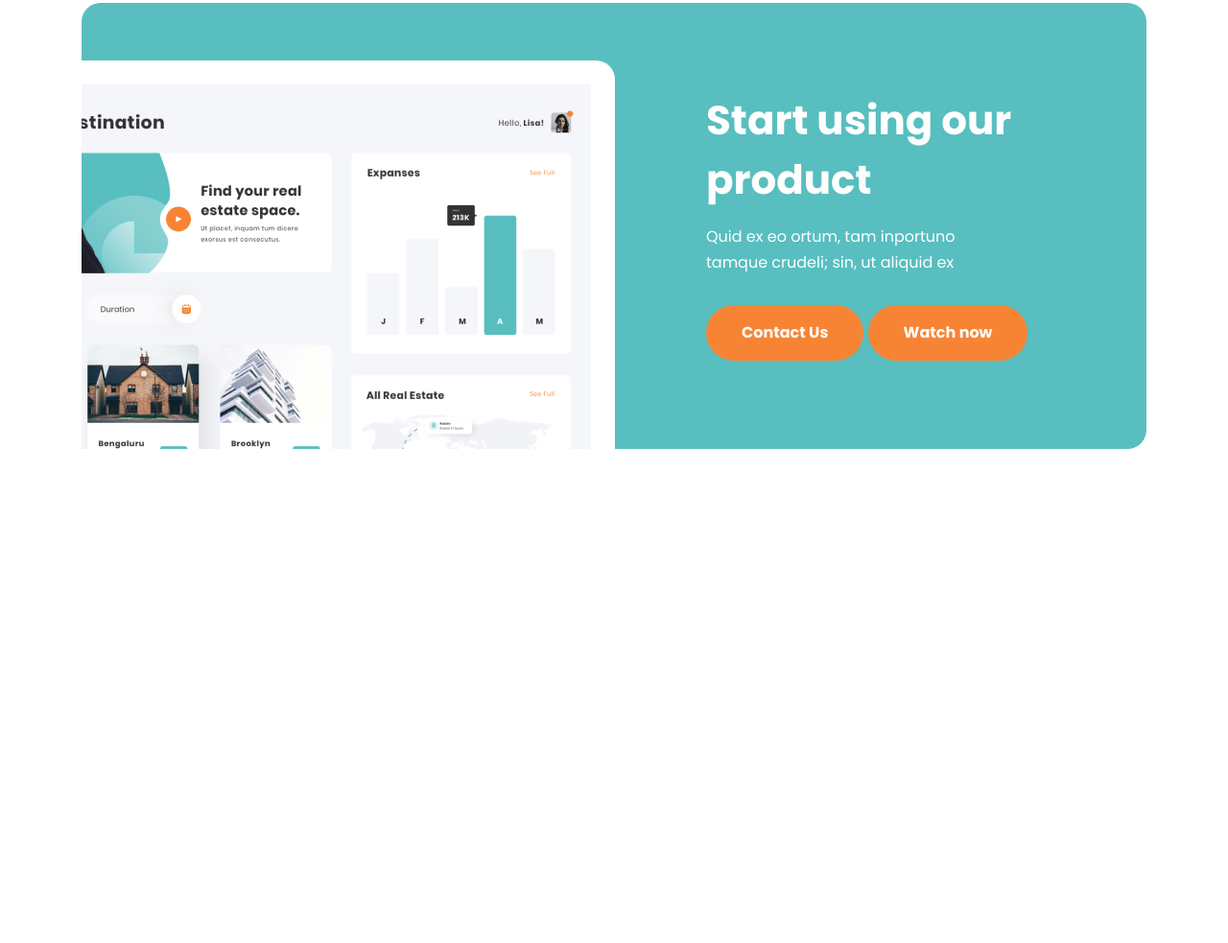
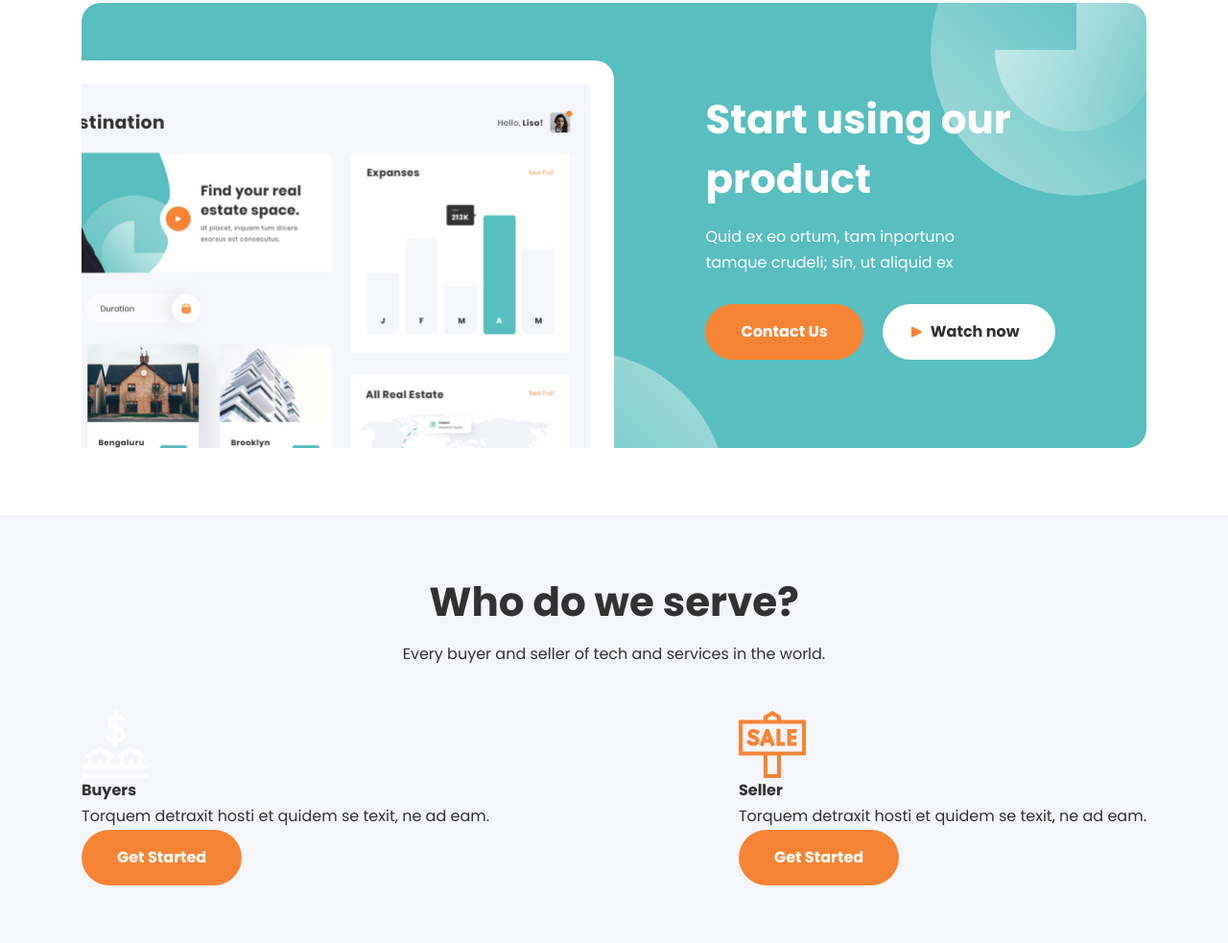
Before and after one commit to DmitryYarigin/cutspace-Landing, a plain HTML site: page index.html in a window 1280 px wide. Shown: the part 1323-2306 px from the top of the page at 96% size. Before the commit the page ends 1861 px from the top, so only its background shows below. Drawn offline with Linux system fonts and the light colour scheme.

Commit message:
feat: serve section

```diff
--- a/index.html
+++ b/index.html
@@ -117,13 +117,37 @@
                     <p>Quid ex eo ortum, tam inportuno tamque crudeli; sin, ut aliquid ex</p>
                     <div class="cta__buttons-row">
                         <a href="#!" class="button">Contact Us</a>
-                        <a href="#!" class="button">Watch now</a>
+                        <button class="button button--white button--play">Watch now</button>
                     </div>
                 </div>
                 <!-- //cta__text -->
             </div>
         </div>
     </section>
+    <section class="serve">
+        <div class="container">
+            <div class="serve__heading">
+                <h2 class="title">Who do we serve?</h2>
+                <p>Every buyer and seller of tech and services in the world.</p>
+            </div>
+            <div class="serve__row">
+                <div class="card-customer">
+                    <img src="./images/icons/byers.svg" alt="Buyers">
+                    <h3 class="card-customer__title">Buyers</h3>
+                    <p>Torquem detraxit hosti et quidem se texit, ne ad eam.</p>
+                    <a href="#" class="button">Get Started</a>
+                </div>
+                <div class="card-customer">
+                    <img src="./images/icons/seller.svg" alt="Seller">
+                    <h3 class="card-customer__title">Seller</h3>
+                    <p>Torquem detraxit hosti et quidem se texit, ne ad eam.</p>
+                    <a href="#" class="button">Get Started</a>
+                </div>
+            </div>
+        </div>
+    </section>
+    <!-- 16:09 -->
+
 
     <script src="./js/script.js"></script>
 </body>
--- a/sass/base/_base.scss
+++ b/sass/base/_base.scss
@@ -2,7 +2,7 @@ html,body {
     font-family: 'Poppins', sans-serif;
     font-size: 16px;
     line-height: 1.68;
-    color: #323232;
+    color: $black-color;
 }
 
 .container {
--- a/sass/base/_vars.scss
+++ b/sass/base/_vars.scss
@@ -1,2 +1,3 @@
 $accent-color: #f78434;
 $accent-color-hover: #ff6a00;
+$black-color: #323232;
--- a/sass/blocks/_button.scss
+++ b/sass/blocks/_button.scss
@@ -13,4 +13,37 @@
     &:hover {
         background-color: $accent-color-hover;
     }
+
+    &--white {
+        background-color: #fff;
+        color: $black-color;
+        transition: background-color 0.2s ease-in, color 0.2s ease-in;
+
+
+        &:hover {
+            background-color: $black-color;
+            color: #fff;
+        }
+    }
+
+    &--play {
+        padding-left: 50px;
+        position: relative;
+
+        &::before {
+            position: absolute;
+            left: 30px;
+            top: 50%;
+            transform: translateY(-50%);
+
+            content: "";
+            display: block;
+            width: 12px;
+            height: 12px;
+
+            background-image: url('./../images/icons/play.svg');
+            background-size: initial;
+            background-repeat: no-repeat;
+        }
+    }
 }
--- /dev/null
+++ b/sass/blocks/_card-customer.scss
@@ -0,0 +1,9 @@
+.card-customer {
+
+    // .card-customer__title
+
+    &__title {
+    }
+}
+.button {
+}
--- a/sass/blocks/_cta.scss
+++ b/sass/blocks/_cta.scss
@@ -7,8 +7,7 @@
     &__block {
         display: flex;
         justify-content: space-between;
-        align-items: center;
-        padding-right: 95px;
+        align-items: stretch;
         border-radius: 20px;
         background-color: #58bebf;
         color: #fff;
@@ -25,7 +24,17 @@
     // .cta__text
 
     &__text {
-        width: 364px;
+        background:
+            url('./../images/cta/bottom-left-oval.svg') bottom left -186px no-repeat,
+            url('./../images/cta/top-right-oval.svg') right top no-repeat;
+
+
+        width: 555px;
+        padding: 0 40px 0 95px;
+        box-sizing: border-box;
+        display: flex;
+        flex-direction: column;
+        justify-content: center;
 
         p {
             width: 320px;
@@ -42,8 +51,7 @@
 
     &__buttons-row {
         margin-top: 30px;
+        display: flex;
+        column-gap: 20px;
     }
 }
-
-.button {
-}
--- /dev/null
+++ b/sass/blocks/_serve.scss
@@ -0,0 +1,22 @@
+.serve {
+    padding: 60px 0 60px 0;
+     background-color: #f5f6fa;
+    // .serve__heading
+
+    &__heading {
+        text-align: center;
+        margin-bottom: 45px;
+
+        .title {
+            margin-bottom: 10px;
+        }
+    }
+
+    // .serve__row
+
+    &__row {
+        display: flex;
+        justify-content: space-between;
+        align-items: stretch;
+    }
+}
--- a/sass/main.scss
+++ b/sass/main.scss
@@ -18,3 +18,5 @@
 @import "./blocks/img-card";
 @import "./blocks/card-info";
 @import "./blocks/cta";
+@import "./blocks/serve";
+@import "./blocks/card-castomer";
```
Also changed, not shown: sass/main.css, 1 other file.
